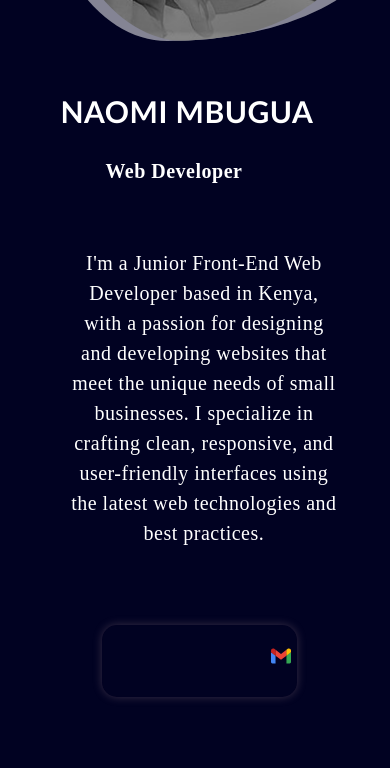
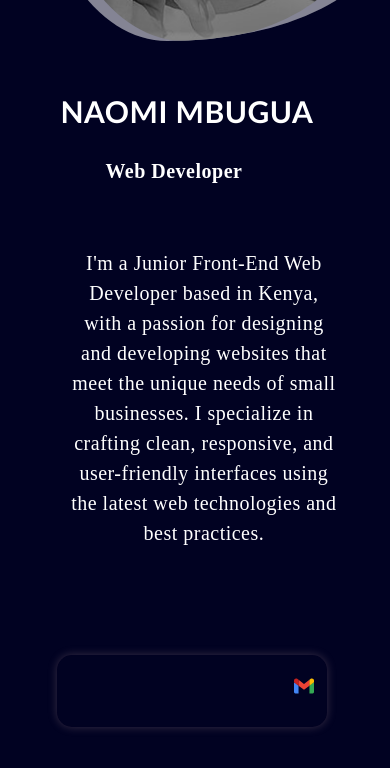
Before and after one commit to Naominm/Portfolio, a React (Create React App) app: page / in a window 390 px wide. Shown: the part 419-1187 px from the top of the page. Built offline with nearby package versions, Linux system fonts and the light colour scheme; some icons are missing.

Commit message:
further chages to about and home page

```diff
--- a/src/pages/about/about.css
+++ b/src/pages/about/about.css
@@ -356,7 +356,7 @@ font-size: 15px;
 }
 @media (max-width: 768px) {
     .aboutButtonDownloadResume {
-margin-top: 20%;
+margin-top: 40%;
 width: 50%;
 align-items: center;
 margin-left: 18%;
--- a/src/pages/home/home.css
+++ b/src/pages/home/home.css
@@ -365,9 +365,10 @@ font-size: 20px;
 @media (max-width: 768px) {
   .homeSocialMediaIcons {
 
-margin-top: 30%;
+margin-top: 40%;
 justify-content: space-around;
-
+width:90%;
+margin-left: 5%;
   }
 }
 .homeTwitterIcon:hover{
```
